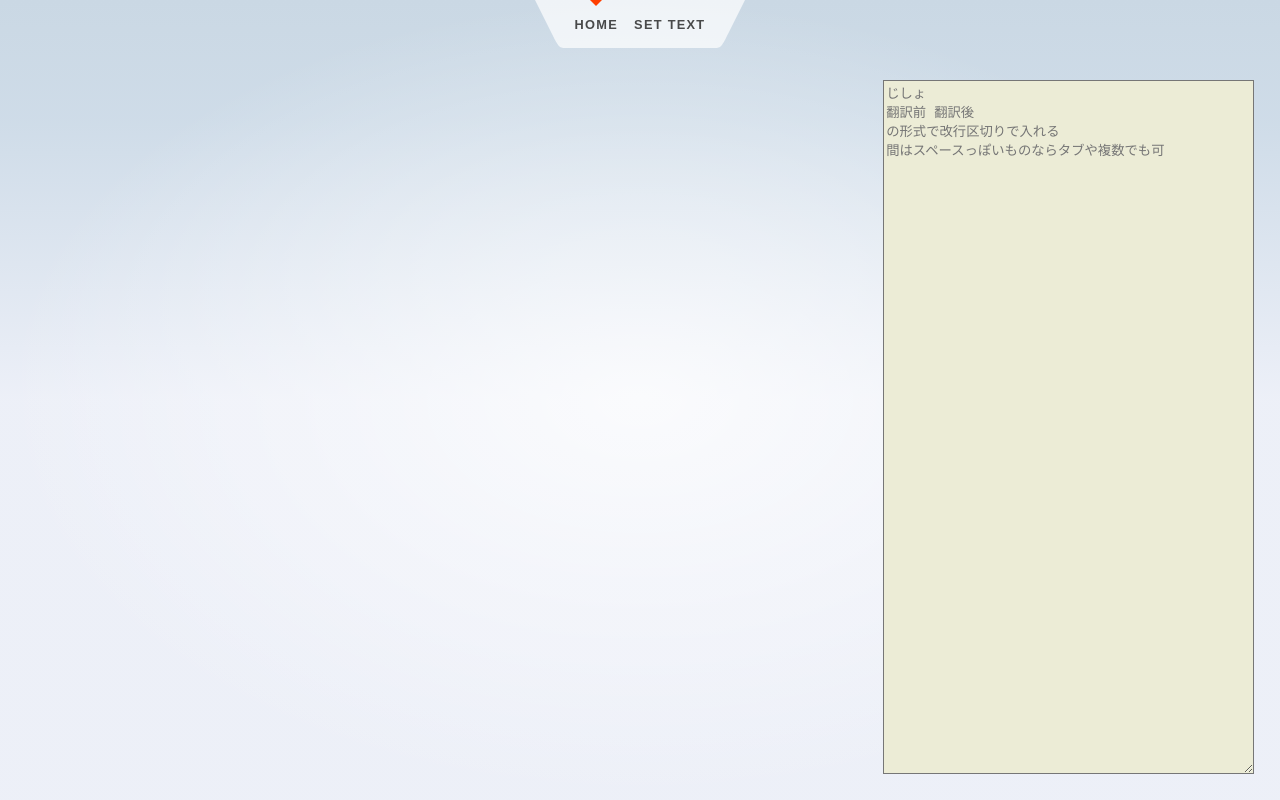
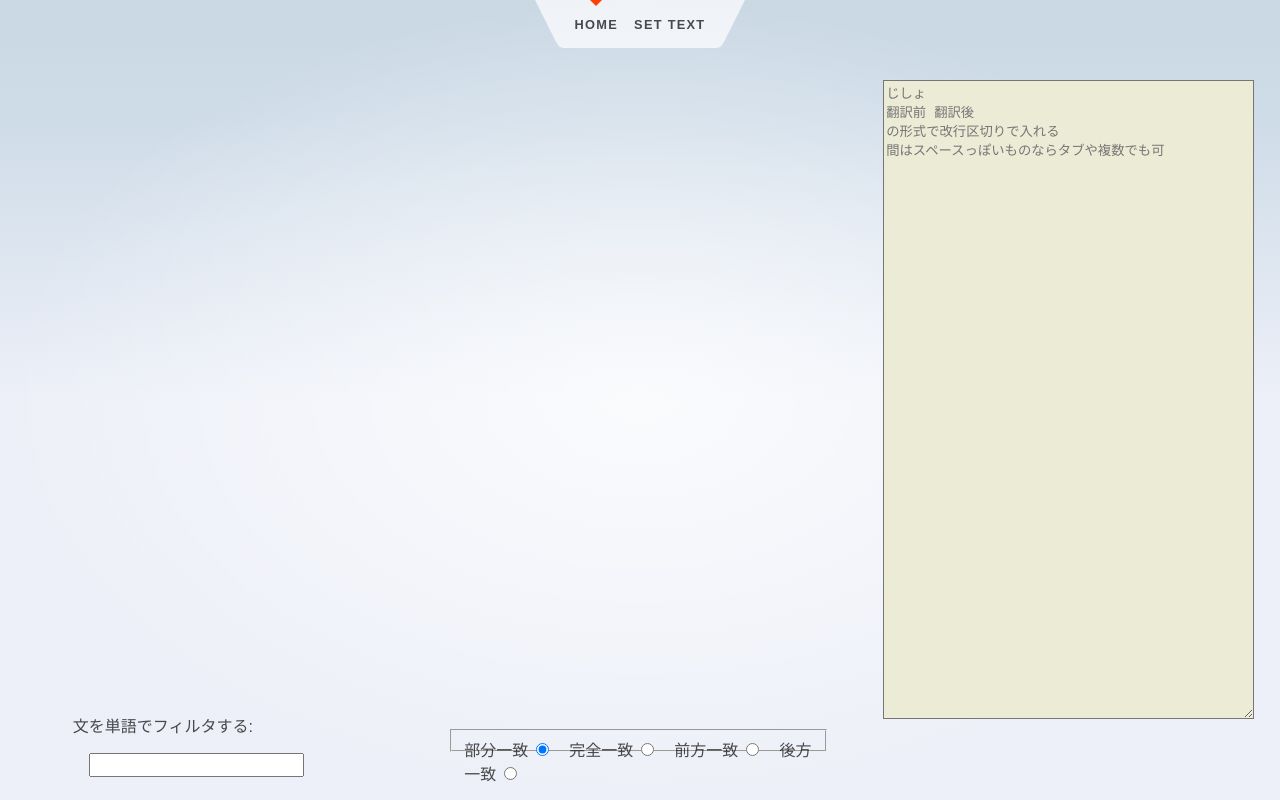
Before and after one commit to Lenqth/kaidic, a SvelteKit app: page / in a window 1280 px wide. Built offline with nearby package versions, Linux system fonts and the light colour scheme.

Commit message:
検索機能

```diff
--- a/src/routes/+page.svelte
+++ b/src/routes/+page.svelte
@@ -1,12 +1,17 @@
 <script lang="ts">
 	import TextSection from './section/TextSection.svelte';
 	import DictionarySection from './section/DictionarySection.svelte';
+    import Footer from './Footer.svelte';
+    import type { SearchType } from './types';
 
 	let dictComponent: DictionarySection;
 
 	function dblClockWord(token: CustomEvent<string>) {
 		dictComponent.focusWord(token.detail)
 	}
+
+	let searchText: string;
+	let searchType: SearchType;
  </script>
 
 <svelte:head>
@@ -17,17 +22,24 @@
 <section>
 	<TextSection
 		on:dblClickWord="{dblClockWord}"
+		searchText={searchText}
+		searchType={searchType}
 	/>
 	<DictionarySection
 		bind:this={dictComponent}
+	/>
+	<Footer
+	bind:searchText={searchText}
+	bind:searchType={searchType}
 	/>
 </section>
 
 <style>
 section {
 	display: grid;
-	grid-template-areas: "left right";
+	grid-template-areas: "left right" "footer footer";
 	grid-template-columns: 1fr 30%;
+	grid-template-rows: 1fr 8%;
 	width: 100%;
 	height: 100%;
 }
--- /dev/null
+++ b/src/routes/Footer.svelte
@@ -0,0 +1,137 @@
+<script lang="ts">
+	import { page } from "$app/stores";
+	import { base } from "$app/paths";
+    import type { SearchType } from "./types";
+	export let searchText: string = "";
+
+	export let searchType: SearchType = "part";
+</script>
+
+<footer>
+	<div class="corner"></div>
+
+	<nav>
+		<div>
+			<label for="searchText">
+				文を単語でフィルタする:
+			</label>
+			<input type="text" id="searchText" bind:value={searchText}>
+		</div>
+		<fieldset class="radioset">
+			<label for="searchType1">部分一致</label>
+			<input type="radio" id="searchType1" name="searchType" value="part" checked bind:group={searchType}/>
+
+			<label for="searchType2">完全一致</label>
+			<input type="radio" id="searchType2" name="searchType" value="full"  bind:group={searchType}/>
+
+			<label for="searchType3">前方一致</label>
+			<input type="radio" id="searchType3" name="searchType" value="prefix"  bind:group={searchType}/>
+
+			<label for="searchType4">後方一致</label>
+			<input type="radio" id="searchType4" name="searchType" value="suffix"  bind:group={searchType}/>
+		</fieldset>
+	</nav>
+
+	<div class="corner"></div>
+</footer>
+
+<style>
+	input {
+		margin: 1rem;
+		height: fit-content;
+	}
+	.radioset {
+		margin: 1rem;
+	}
+	input[type=radio] {
+		margin: auto 1rem auto 0.2rem;
+	}
+
+	footer {
+		display: flex;
+		justify-content: space-between;
+	}
+
+	.corner {
+		width: 3em;
+		height: 3em;
+	}
+
+	.corner a {
+		display: flex;
+		align-items: center;
+		justify-content: center;
+		width: 100%;
+		height: 100%;
+	}
+
+	.corner img {
+		width: 2em;
+		height: 2em;
+		object-fit: contain;
+	}
+
+	nav {
+		display: flex;
+		justify-content: center;
+		--background: rgba(255, 255, 255, 0.7);
+	}
+
+	svg {
+		width: 2em;
+		height: 3em;
+		display: block;
+	}
+
+	path {
+		fill: var(--background);
+	}
+
+	ul {
+		position: relative;
+		padding: 0;
+		margin: 0;
+		height: 3em;
+		display: flex;
+		justify-content: center;
+		align-items: center;
+		list-style: none;
+		background: var(--background);
+		background-size: contain;
+	}
+
+	li {
+		position: relative;
+		height: 100%;
+	}
+
+	li[aria-current="page"]::before {
+		--size: 6px;
+		content: "";
+		width: 0;
+		height: 0;
+		position: absolute;
+		top: 0;
+		left: calc(50% - var(--size));
+		border: var(--size) solid transparent;
+		border-top: var(--size) solid var(--color-theme-1);
+	}
+
+	nav a {
+		display: flex;
+		height: 100%;
+		align-items: center;
+		padding: 0 0.5rem;
+		color: var(--color-text);
+		font-weight: 700;
+		font-size: 0.8rem;
+		text-transform: uppercase;
+		letter-spacing: 0.1em;
+		text-decoration: none;
+		transition: color 0.2s linear;
+	}
+
+	a:hover {
+		color: var(--color-theme-1);
+	}
+</style>
--- a/src/routes/atom/token.svelte
+++ b/src/routes/atom/token.svelte
@@ -19,9 +19,7 @@
 	}
 	export let token: string;
 	export let hovered: boolean;
-	let isBr;
-	$: isBr = token.indexOf(".") >= 0;
-
+	export let searched: boolean;
 
 </script>
 
@@ -33,13 +31,11 @@
 	on:click={onClick}
 	class:hovered={hovered}
 	class:translated={token in $dictionary}
+	class:searched={searched}
 	title={token}
 >
 	{($dictionary)[token] ?? token}
 </span>
-{#if isBr}
-	<br>
-{/if}
 
 <style>
 	span {
@@ -54,4 +50,7 @@
 	.translated {
 		font-style: italic;
 	}
+	.searched {
+		background-color: lightgreen;
+	}
 </style>
--- a/src/routes/section/TextSection.svelte
+++ b/src/routes/section/TextSection.svelte
@@ -2,8 +2,12 @@
 	import Token from '../atom/token.svelte';
 	import {tokens} from '../store'
 	import { createEventDispatcher } from "svelte";
+    import type { SearchType } from '../types';
 
 	const dispatch = createEventDispatcher();
+
+	export let searchText: string = "";
+	export let searchType: SearchType;
 
 	let hoveredWord: string | null = null;
 
@@ -15,16 +19,59 @@
 		console.log(token)
 		dispatch("dblClickWord", token)
 	}
+
+	let sentences;
+
+	function match(text: string, target: string, searchType: SearchType): boolean {
+		switch(searchType) {
+			case "full":
+				return text === target
+			case 'part':
+				return text.indexOf(target) >= 0
+			case 'prefix':
+				return text.startsWith(target)
+			case 'suffix':
+				return text.endsWith(target)
+		}
+	}
+
+	function sentenceSplit(tks: string[], searchText: string, searchType: SearchType) : string[][] {
+		const st = searchText.trim();
+		let result = []
+		let current: string[] = []
+
+		tks.forEach( (token) => {
+			current.push(token)
+			if (token.indexOf(".")  >= 0 ) {
+				if (st == "" || current.find(x => match(x, st, searchType))) {
+					result.push(current)
+				}
+				current = []
+			}
+		})
+
+		if (current.length > 0) {
+			result.push(current)
+		}
+		return result
+	}
+
+	$: sentences = sentenceSplit($tokens, searchText, searchType)
+
 </script>
 
 <div class="text-section">
-	{#each $tokens as t, i}
+	{#each sentences as s, _}
+		{#each s as t, i}
 			<Token
 				token={t}
 				hovered={hoveredWord===t}
+				searched={match(t, searchText, searchType)}
 				on:hover={onHover}
 				on:click={() => onDblClickWord(t)}
 			/>
+		{/each}
+		<br>
 	{/each}
 </div>
 
--- /dev/null
+++ b/src/routes/types.ts
@@ -0,0 +1,2 @@
+
+export type SearchType = "part" | "full" | "prefix" | "suffix";
```
Lines whose indentation alone changed are shown as unchanged.
